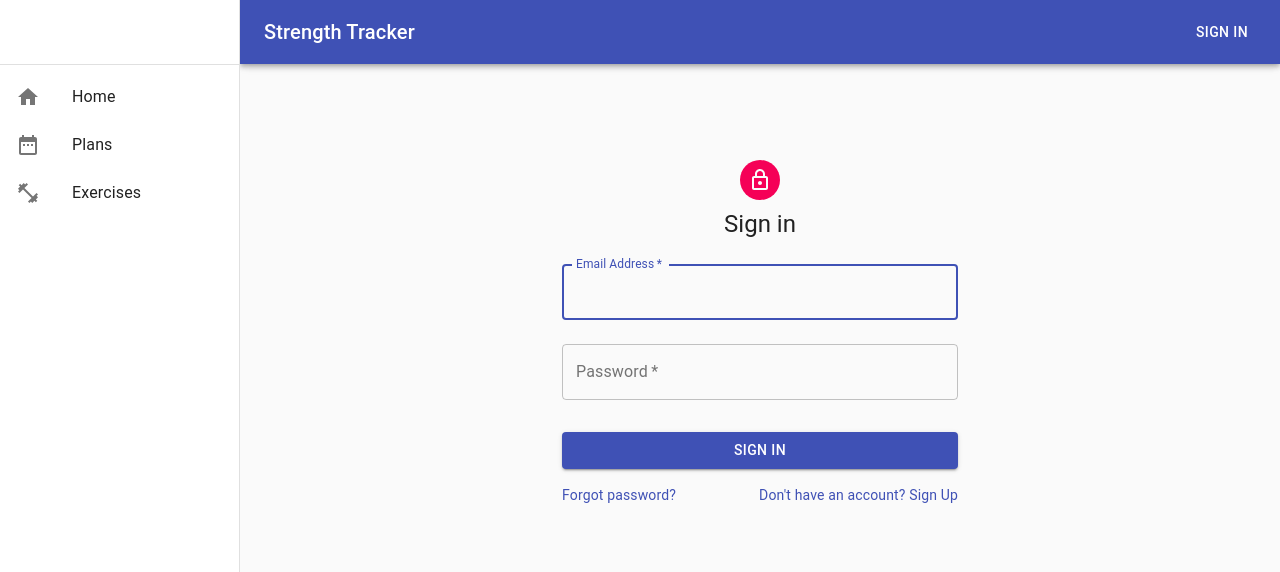
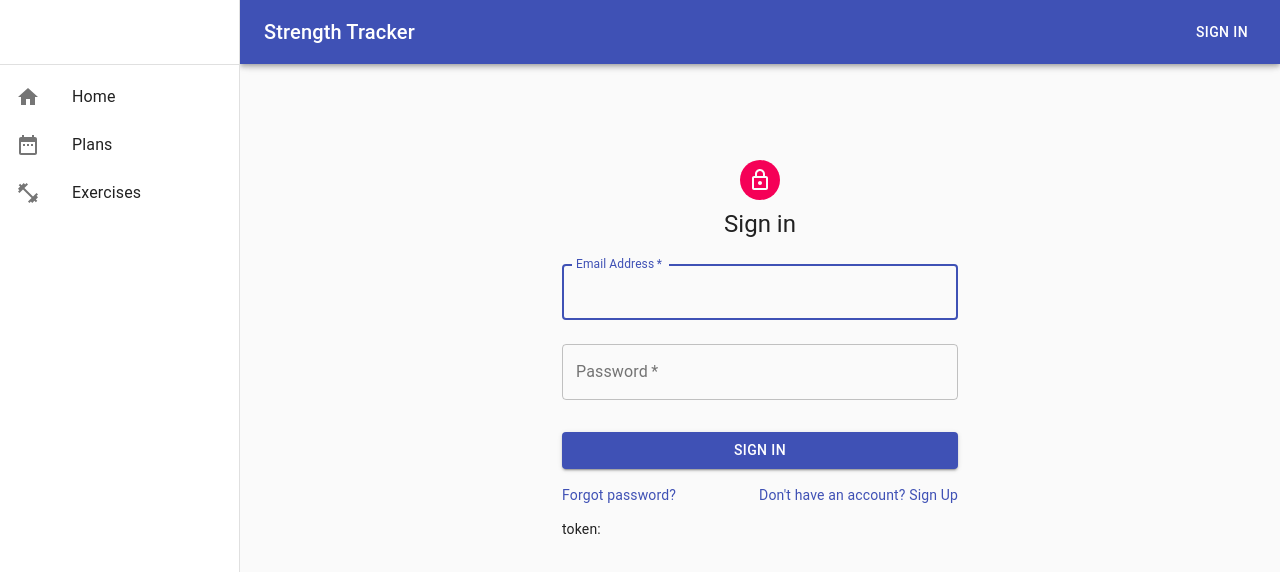
Before and after one commit to fjzink/strength-tracker-frontend, a React (Create React App) app: page /signin in a window 1280 px wide. Shown: the top 572 px of the page. Built offline with nearby package versions, Linux system fonts and the light colour scheme; the HTML template or start-up script is replaced by a standard one.

Commit message:
Add submit function to signin form. Set up redux for storing jwt across app.

```diff
--- a/src/App.tsx
+++ b/src/App.tsx
@@ -25,7 +25,7 @@ function App() {
                         <Route path="/signup">
                             <SignUp />
                         </Route>
-                        <Route path="/">
+                        <Route exact path="/">
                             <Home />
                         </Route>
                     </Switch>
--- a/src/components/SignIn.tsx
+++ b/src/components/SignIn.tsx
@@ -1,4 +1,4 @@
-import React from 'react';
+import React, { useState } from 'react';
 import Avatar from '@material-ui/core/Avatar';
 import Button from '@material-ui/core/Button';
 import CssBaseline from '@material-ui/core/CssBaseline';
@@ -7,15 +7,15 @@ import Link from '@material-ui/core/Link';
 import Grid from '@material-ui/core/Grid';
 import LockOutlinedIcon from '@material-ui/icons/LockOutlined';
 import Typography from '@material-ui/core/Typography';
-import { makeStyles } from '@material-ui/core/styles';
+import { makeStyles, createStyles, Theme } from '@material-ui/core/styles';
 import Container from '@material-ui/core/Container';
 import { Link as RouterLink } from 'react-router-dom';
-import { useSelector, useDispatch } from 'react-redux';
-import axios from 'axios';
+import { useDispatch, useSelector } from 'react-redux';
+import { apiClient } from '../config/axios';
+import { setToken, clearToken } from '../redux/actions';
 
-import { setEmail, setPassword } from '../redux/actions';
-
-const useStyles = makeStyles((theme) => ({
+const useStyles = makeStyles((theme: Theme) =>
+    createStyles({
         paper: {
             marginTop: theme.spacing(8),
             display: 'flex',
@@ -33,38 +33,39 @@ const useStyles = makeStyles((theme) => ({
         submit: {
             margin: theme.spacing(3, 0, 2),
         },
-}));
+    }),
+);
 
 interface RootState {
-    signin: {
-        email: string;
-        password: string;
-    };
+    token: string;
 }
 
 const SignIn = () => {
     const classes = useStyles();
     const dispatch = useDispatch();
 
+    const [email, setEmail] = useState('');
+    const [password, setPassword] = useState('');
+    const token = useSelector((state: RootState) => state.token);
+
     const handleEmail = (event: React.ChangeEvent<HTMLInputElement>) => {
-        dispatch(setEmail(event.target.value));
+        setEmail(event.target.value);
     };
     const handlePassword = (event: React.ChangeEvent<HTMLInputElement>) => {
-        dispatch(setPassword(event.target.value));
+        setPassword(event.target.value);
     };
 
     const login = async (event: React.FormEvent<HTMLFormElement>) => {
         event.preventDefault();
         try {
-            const response = await axios.post('http://localhost:3001/api/auth/signin', { email, password });
-            const token: string = response.data.token;
+            const response = await apiClient.post('/api/auth/signin', { email, password });
+            const { token, error } = response.data;
+            // dispatch(setToken(token));
         } catch (error) {
             console.error(error);
         }
     };
 
-    const email = useSelector((state: RootState) => state.signin.email);
-    const password = useSelector((state: RootState) => state.signin.password);
     return (
         <Container component="main" maxWidth="xs">
             <CssBaseline />
@@ -119,6 +120,7 @@ const SignIn = () => {
                     </Grid>
                 </form>
             </div>
+            <p>token: {token}</p>
         </Container>
     );
 };
--- a/src/components/SignUp.tsx
+++ b/src/components/SignUp.tsx
@@ -1,22 +1,23 @@
-import React from 'react';
+import React, { useState } from 'react';
 import Avatar from '@material-ui/core/Avatar';
 import Button from '@material-ui/core/Button';
+import Backdrop from '@material-ui/core/Backdrop';
+import CircularProgress from '@material-ui/core/CircularProgress';
 import CssBaseline from '@material-ui/core/CssBaseline';
 import TextField from '@material-ui/core/TextField';
 import Link from '@material-ui/core/Link';
 import Grid from '@material-ui/core/Grid';
 import LockOutlinedIcon from '@material-ui/icons/LockOutlined';
 import Typography from '@material-ui/core/Typography';
-import { makeStyles } from '@material-ui/core/styles';
+import { makeStyles, createStyles, Theme } from '@material-ui/core/styles';
 import Container from '@material-ui/core/Container';
 import { Link as RouterLink } from 'react-router-dom';
-import { useSelector, useDispatch } from 'react-redux';
 import { useHistory } from 'react-router-dom';
 
-import { setEmail, setPassword, setFirstName, setLastName } from '../redux/actions';
 import { apiClient } from '../config/axios';
 
-const useStyles = makeStyles((theme) => ({
+const useStyles = makeStyles((theme: Theme) =>
+    createStyles({
         paper: {
             marginTop: theme.spacing(8),
             display: 'flex',
@@ -34,7 +35,12 @@ const useStyles = makeStyles((theme) => ({
         submit: {
             margin: theme.spacing(3, 0, 2),
         },
-}));
+        backdrop: {
+            zIndex: theme.zIndex.drawer + 1,
+            color: '#fff',
+        },
+    }),
+);
 
 interface RootState {
     signup: {
@@ -47,42 +53,50 @@ interface RootState {
 
 const SignUp = () => {
     const classes = useStyles();
-    const dispatch = useDispatch();
     const history = useHistory();
 
-    const firstName = useSelector((state: RootState) => state.signup.firstName);
-    const lastName = useSelector((state: RootState) => state.signup.lastName);
-    const email = useSelector((state: RootState) => state.signup.email);
-    const password = useSelector((state: RootState) => state.signup.password);
+    const [firstName, setFirstName] = useState('');
+    const [lastName, setLastName] = useState('');
+    const [email, setEmail] = useState('');
+    const [password, setPassword] = useState('');
+    const [loading, setLoading] = useState(false);
+    const [error, setError] = useState('');
 
     const handleFirstName = (event: React.ChangeEvent<HTMLInputElement>) => {
-        dispatch(setFirstName(event.target.value));
+        setFirstName(event.target.value);
     };
 
     const handleLastName = (event: React.ChangeEvent<HTMLInputElement>) => {
-        dispatch(setLastName(event.target.value));
+        setLastName(event.target.value);
     };
 
     const handleEmail = (event: React.ChangeEvent<HTMLInputElement>) => {
-        dispatch(setEmail(event.target.value));
+        setEmail(event.target.value);
     };
 
     const handlePassword = (event: React.ChangeEvent<HTMLInputElement>) => {
-        dispatch(setPassword(event.target.value));
+        setPassword(event.target.value);
     };
 
     const handleSignup = async (event: React.FormEvent<HTMLFormElement>) => {
         event.preventDefault();
+        setLoading(true);
+        setError('');
         const user = { email, password, firstName, lastName };
         try {
             const response = await apiClient.post('/api/auth/signup', user);
-            const { message, error } = response.data;
-            console.log(response.data);
+            const { error } = response.data;
             if (error) {
-                console.log(error);
+                setError(error);
+                setLoading(false);
+            } else {
+                setError('');
+                setLoading(false);
+                history.push('/signin');
             }
         } catch (error) {
             console.error(error);
+            setLoading(false);
         }
     };
 
@@ -103,7 +117,6 @@ const SignUp = () => {
                                 autoComplete="fname"
                                 name="firstName"
                                 variant="outlined"
-                                required
                                 fullWidth
                                 id="firstName"
                                 label="First Name"
@@ -115,7 +128,6 @@ const SignUp = () => {
                         <Grid item xs={12} sm={6}>
                             <TextField
                                 variant="outlined"
-                                required
                                 fullWidth
                                 id="lastName"
                                 label="Last Name"
@@ -152,6 +164,13 @@ const SignUp = () => {
                                 onChange={handlePassword}
                             />
                         </Grid>
+                        {error ? (
+                            <Grid item xs={12}>
+                                <Typography color="error" variant="subtitle1">
+                                    Error: {error}
+                                </Typography>
+                            </Grid>
+                        ) : null}
                     </Grid>
                     <Button type="submit" fullWidth variant="contained" color="primary" className={classes.submit}>
                         Sign Up
@@ -165,6 +184,9 @@ const SignUp = () => {
                     </Grid>
                 </form>
             </div>
+            <Backdrop className={classes.backdrop} open={loading}>
+                <CircularProgress color="inherit" />
+            </Backdrop>
         </Container>
     );
 };
--- a/src/redux/actionTypes.ts
+++ b/src/redux/actionTypes.ts
@@ -3,3 +3,6 @@ export const SET_PASSWORD = 'SET_PASSWORD';
 
 export const SET_FIRSTNAME = 'SET_FIRSTNAME';
 export const SET_LASTNAME = 'SET_LASTNAME';
+
+export const SET_TOKEN = 'SET_TOKEN';
+export const CLEAR_TOKEN = 'CLEAR_TOKEN';
--- a/src/redux/actions.ts
+++ b/src/redux/actions.ts
@@ -1,4 +1,13 @@
-import { SET_EMAIL, SET_PASSWORD, SET_FIRSTNAME, SET_LASTNAME } from './actionTypes';
+import { SET_TOKEN, CLEAR_TOKEN, SET_EMAIL, SET_PASSWORD, SET_FIRSTNAME, SET_LASTNAME } from './actionTypes';
+
+export const setToken = (token: string) => ({
+    type: SET_TOKEN,
+    payload: { token },
+});
+
+export const clearToken = () => ({
+    type: CLEAR_TOKEN,
+});
 
 export const setEmail = (email: string) => ({
     type: SET_EMAIL,
--- a/src/redux/reducers/index.ts
+++ b/src/redux/reducers/index.ts
@@ -1,5 +1,6 @@
 import { combineReducers } from 'redux';
 import signin from './signin';
 import signup from './signup';
+import token from './token';
 
-export default combineReducers({ signin, signup });
+export default combineReducers({ signin, signup, token });
--- /dev/null
+++ b/src/redux/reducers/token.ts
@@ -0,0 +1,25 @@
+import { SET_TOKEN, CLEAR_TOKEN } from '../actionTypes';
+
+const initialState = '';
+
+interface tokenAction {
+    type: string;
+    payload?: tokenPayload;
+}
+
+interface tokenPayload {
+    token: string;
+}
+
+export default function (state = initialState, action: tokenAction) {
+    switch (action.type) {
+        case SET_TOKEN: {
+            return action.payload?.token;
+        }
+        case CLEAR_TOKEN: {
+            return '';
+        }
+        default:
+            return state;
+    }
+}
```
Lines whose indentation alone changed are shown as unchanged.
